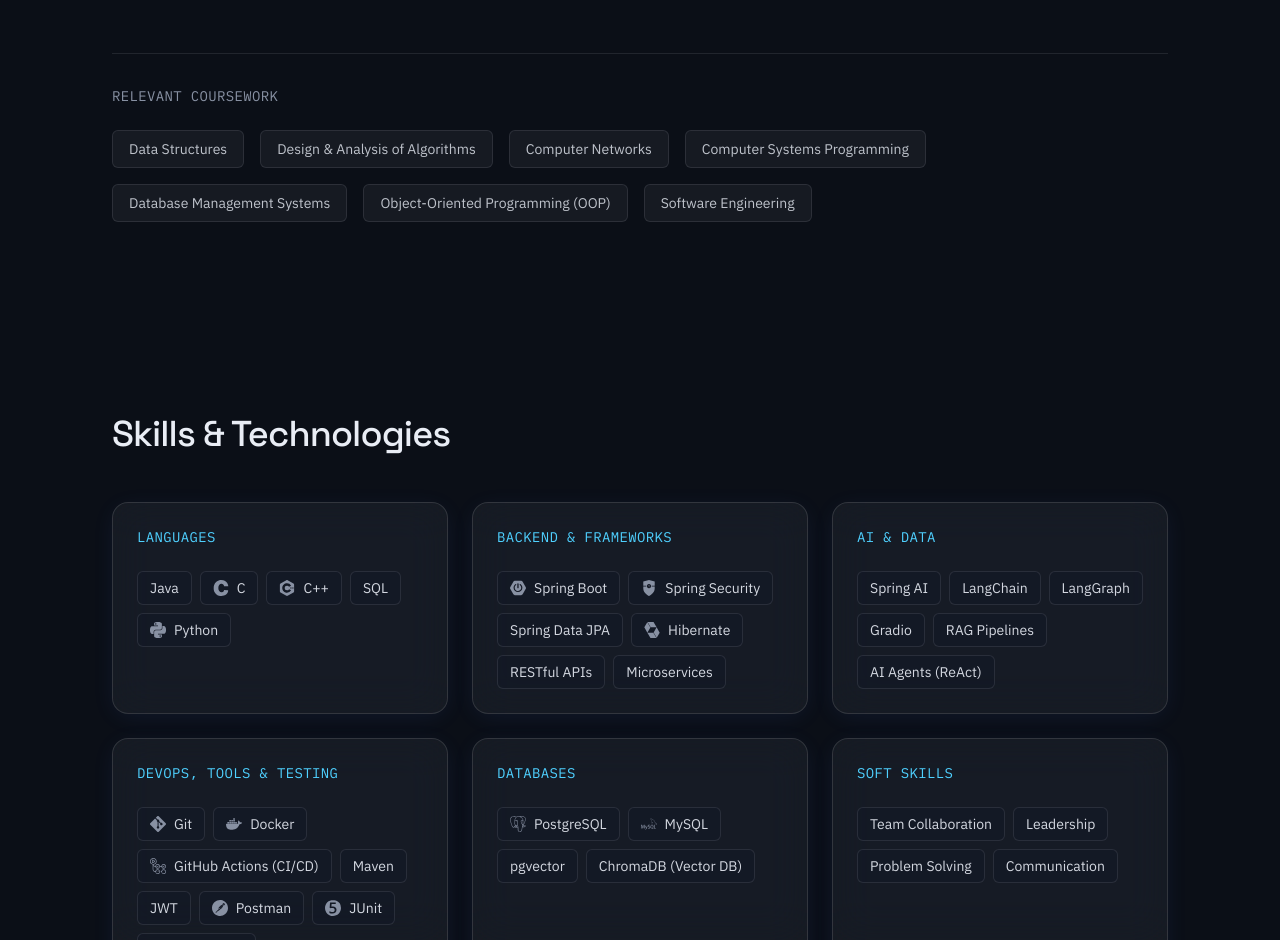
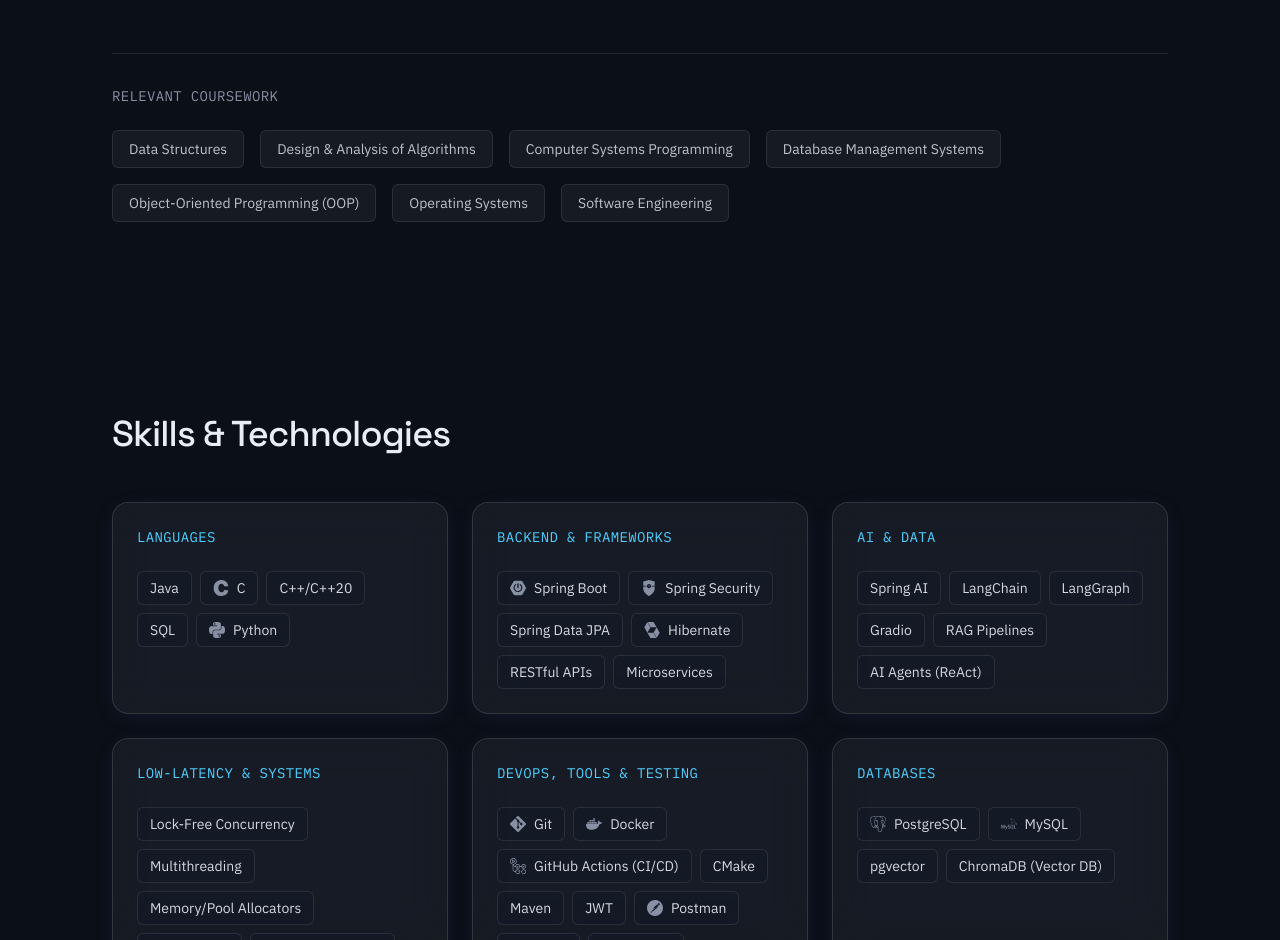
Before and after one commit to silentdev-bro/Urvish-Babariya-Portfolio, a Next.js app: page / in a window 1280 px wide. Shown: the part 1860-2800 px from the top of the page. Built offline with nearby package versions, Linux system fonts and the light colour scheme; no server answers.

Commit message:
Update resume PDF, add LatencyBook project, and refine skills

```diff
--- a/src/data/resume.ts
+++ b/src/data/resume.ts
@@ -37,10 +37,10 @@ export const resume = {
   coursework: [
     "Data Structures",
     "Design & Analysis of Algorithms",
-    "Computer Networks",
     "Computer Systems Programming",
     "Database Management Systems",
     "Object-Oriented Programming (OOP)",
+    "Operating Systems",
     "Software Engineering",
   ],
 
@@ -59,14 +59,13 @@ export const resume = {
       flagship: true,
     },
     {
-      name: "Classic Tetris Game",
-      stack: ["C++", "OOP", "Data Structures", "Windows API"],
+      name: "LatencyBook",
+      stack: ["C++20", "Lock-Free Concurrency", "OS Internals"],
       bullets: [
-        "Engineered a fully playable, terminal-based Tetris game in C++ utilizing the Windows Console API for dynamic cursor manipulation, real-time keyboard polling, and color rendering.",
-        "Designed a robust OOP architecture featuring independent Tetromino and GameState classes to cleanly manage 2D matrix rotations, collision detection, and dynamic grid updates.",
-        "Implemented a scalable game loop with precise timing (`<chrono>`) and progressive difficulty scaling based on score thresholds and lines cleared.",
+        "Engineered a low-latency limit order book and alpha-signal engine in C++20, replacing malloc/mutex-based structures with a custom pool allocator and lock-free SPSC ring buffer, cutting allocation cost by 5.6x (9.81ns → 1.76ns) and queue push/pop latency by 36.6x (38.4ns → 1.05ns).",
+        "Achieved a fully allocation-free hot path (machine-verified) with O(1) order-book operations (21.5ns add/cancel cycle) and 11.8x faster memory access via 2MB huge pages, driving a full pipeline tick-to-trade latency of 312ns (p50); validated by 40/40 tests under ThreadSanitizer and ASan/UBSan in CI."
       ],
-      github: "https://github.com/Urvish2007/OOPs-Classic-Tetris-Game",
+      github: "https://github.com/Urvish2007",
       demo: null,
       flagship: false,
     },
@@ -85,10 +84,11 @@ export const resume = {
   ],
 
   skills: {
-    "Languages": ["Java", "C", "C++", "SQL", "Python"],
+    "Languages": ["Java", "C", "C++/C++20", "SQL", "Python"],
     "Backend & Frameworks": ["Spring Boot", "Spring Security", "Spring Data JPA", "Hibernate", "RESTful APIs", "Microservices"],
     "AI & Data": ["Spring AI", "LangChain", "LangGraph", "Gradio", "RAG Pipelines", "AI Agents (ReAct)"],
-    "DevOps, Tools & Testing": ["Git", "Docker", "GitHub Actions (CI/CD)", "Maven", "JWT", "Postman", "JUnit", "Testcontainers"],
+    "Low-Latency & Systems": ["Lock-Free Concurrency", "Multithreading", "Memory/Pool Allocators", "OS Internals", "Google Benchmark"],
+    "DevOps, Tools & Testing": ["Git", "Docker", "GitHub Actions (CI/CD)", "CMake", "Maven", "JWT", "Postman", "JUnit", "GoogleTest", "Testcontainers", "ThreadSanitizer/AddressSanitizer"],
     "Databases": ["PostgreSQL", "MySQL", "pgvector", "ChromaDB (Vector DB)"],
     "Soft Skills": ["Team Collaboration", "Leadership", "Problem Solving", "Communication"],
   },
```
Also changed, not shown: 1 other file (tests, documents, lock files or other folders).
